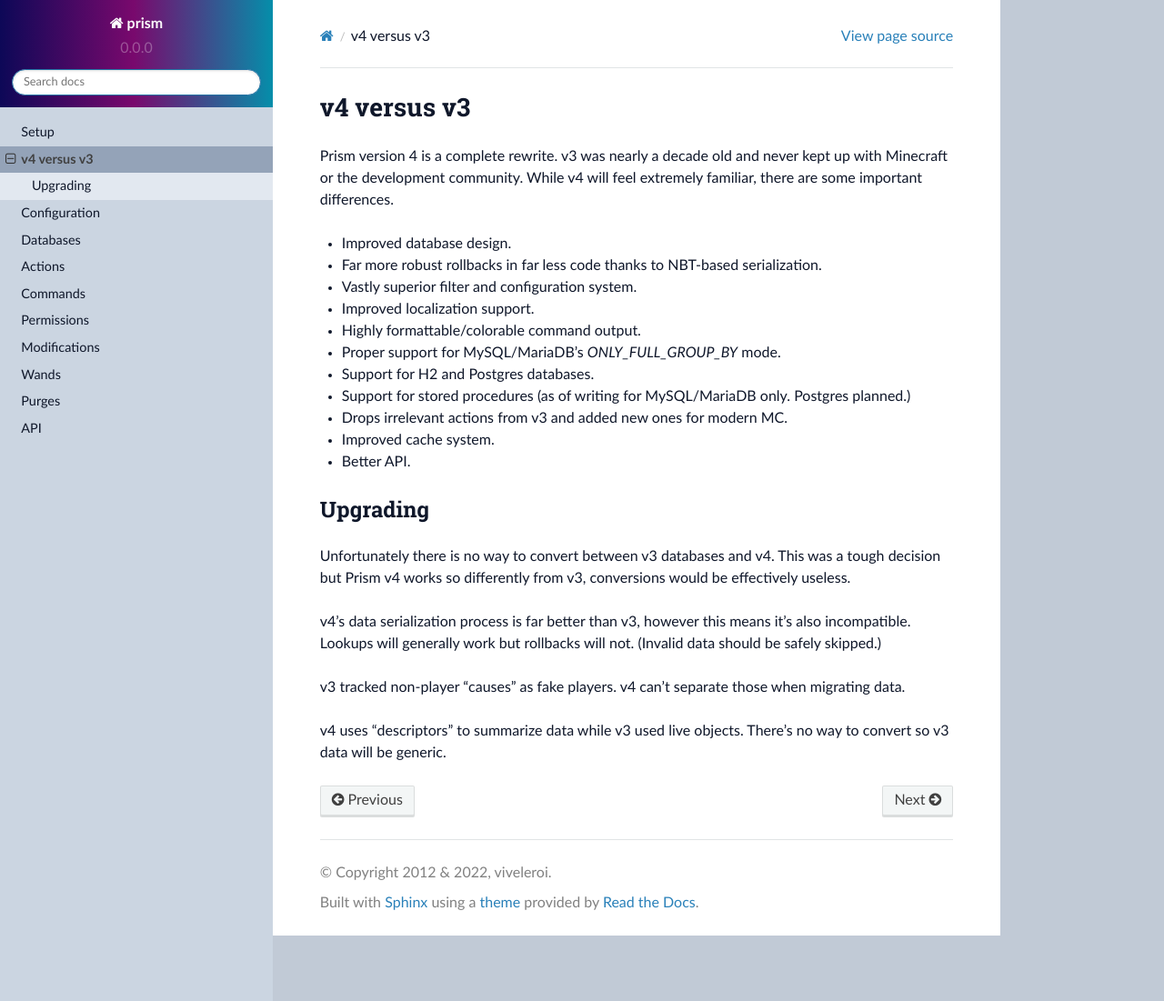
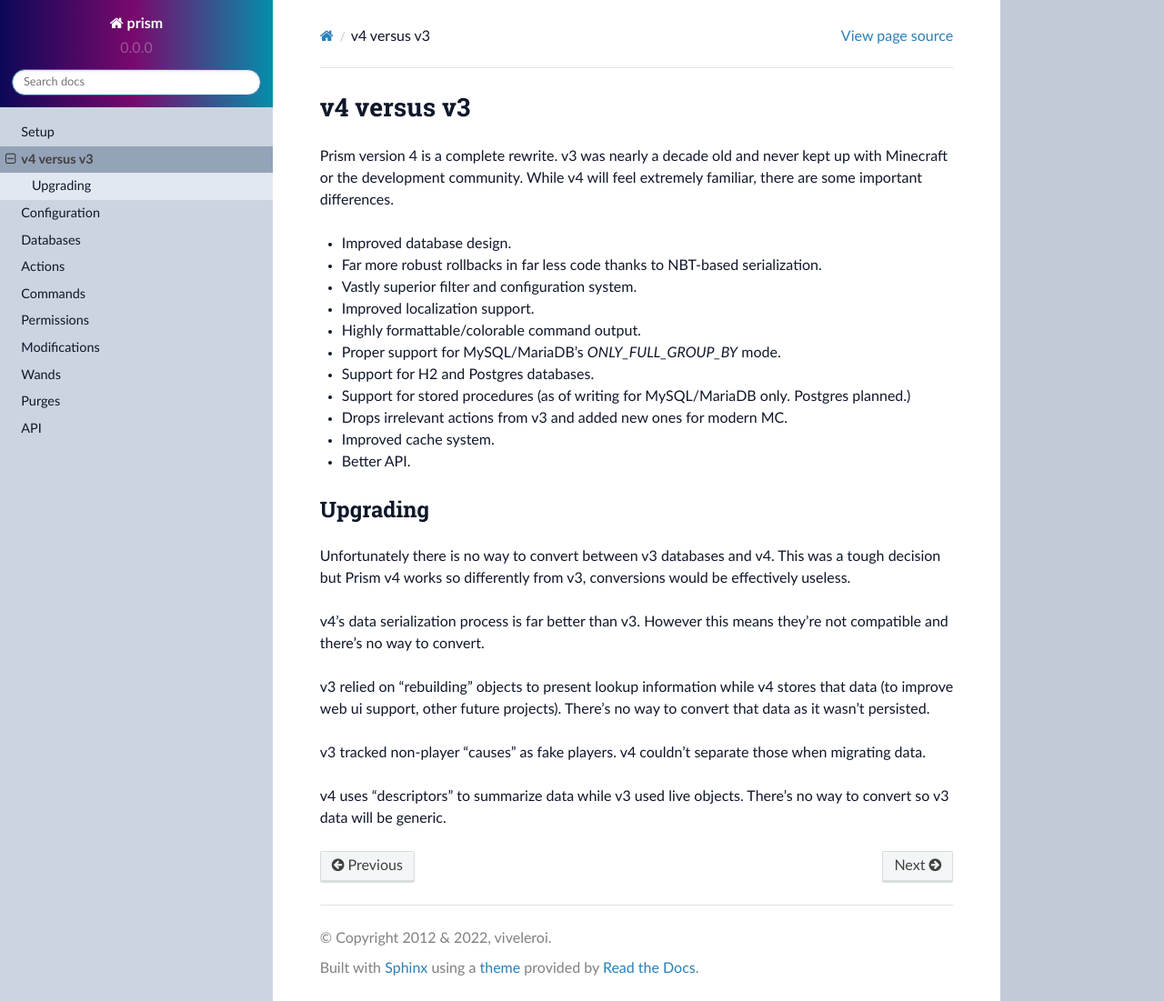
Before and after one commit to prism/prism-docs, a Sphinx documentation site: the page built from docs/source/v4_v_v3.rst, in a window 1280 px wide and 1101 px high. Shown: the whole window at 91% size. Built offline with Sphinx 7.4.7 and the Read the Docs theme 2.0.0, drawn with Linux system fonts in a browser that asks for light colours.

Commit message:
Improves versus text

```diff
--- a/docs/source/v4_v_v3.rst
+++ b/docs/source/v4_v_v3.rst
@@ -24,10 +24,10 @@ Upgrading
 
 Unfortunately there is no way to convert between v3 databases and v4. This was a tough decision but Prism v4 works so differently from v3, conversions would be effectively useless.
 
-v4's data serialization process is far better than v3, however this means
-it's also incompatible. Lookups will generally work but rollbacks will not. (Invalid
-data should be safely skipped.)
+v4's data serialization process is far better than v3. However this means they're not compatible and there's no way to convert.
 
-v3 tracked non-player "causes" as fake players. v4 can't separate those when migrating data.
+v3 relied on "rebuilding" objects to present lookup information while v4 stores that data (to improve web ui support, other future projects). There's no way to convert that data as it wasn't persisted.
+
+v3 tracked non-player "causes" as fake players. v4 couldn't separate those when migrating data.
 
 v4 uses "descriptors" to summarize data while v3 used live objects. There's no way to convert so v3 data will be generic.
```
